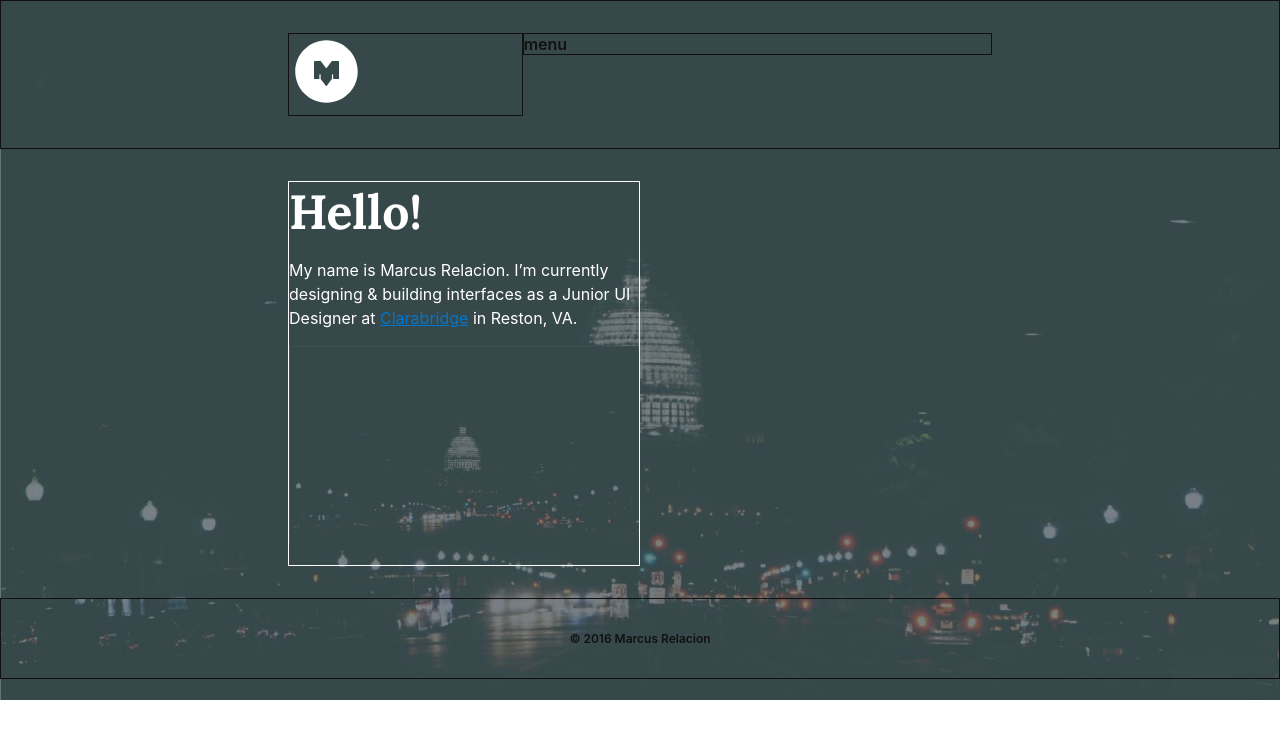
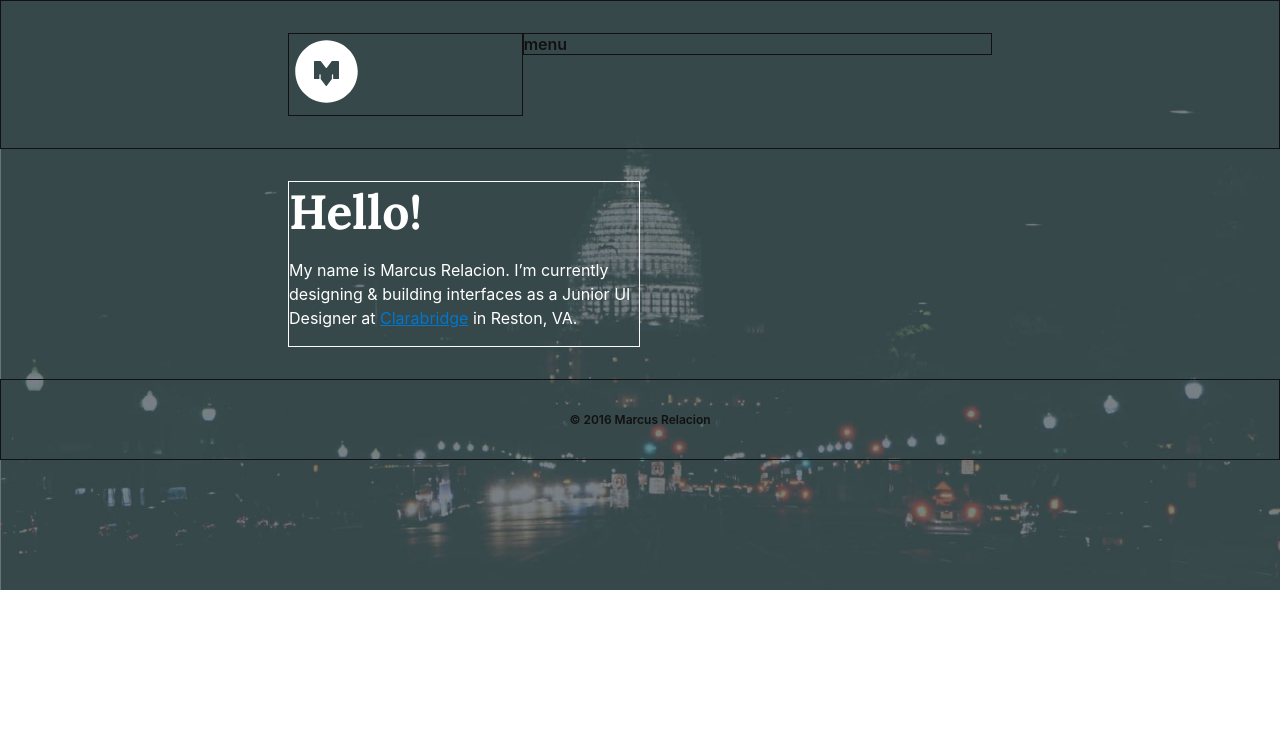
Before and after one commit to brandonpowell/marcusrelacion.github.io, a Jekyll site: the page built from index.markdown, in a window 1280 px wide. Shown: the top 739 px of the page. Built offline with Jekyll 4.4.1, drawn with Linux system fonts in a browser that asks for light colours.

Commit message:
Updated Index

```diff
--- a/index.markdown
+++ b/index.markdown
@@ -7,7 +7,5 @@ about-text: |-
   # Hello!
 
   My name is Marcus Relacion. I'm currently designing & building interfaces as a Junior UI Designer at [Clarabridge](http://www.clarabridge.com/) in Reston, VA.
-
-  ![home-header.jpg](/uploads/home-header.jpg)
 layout: home
 ---
```
